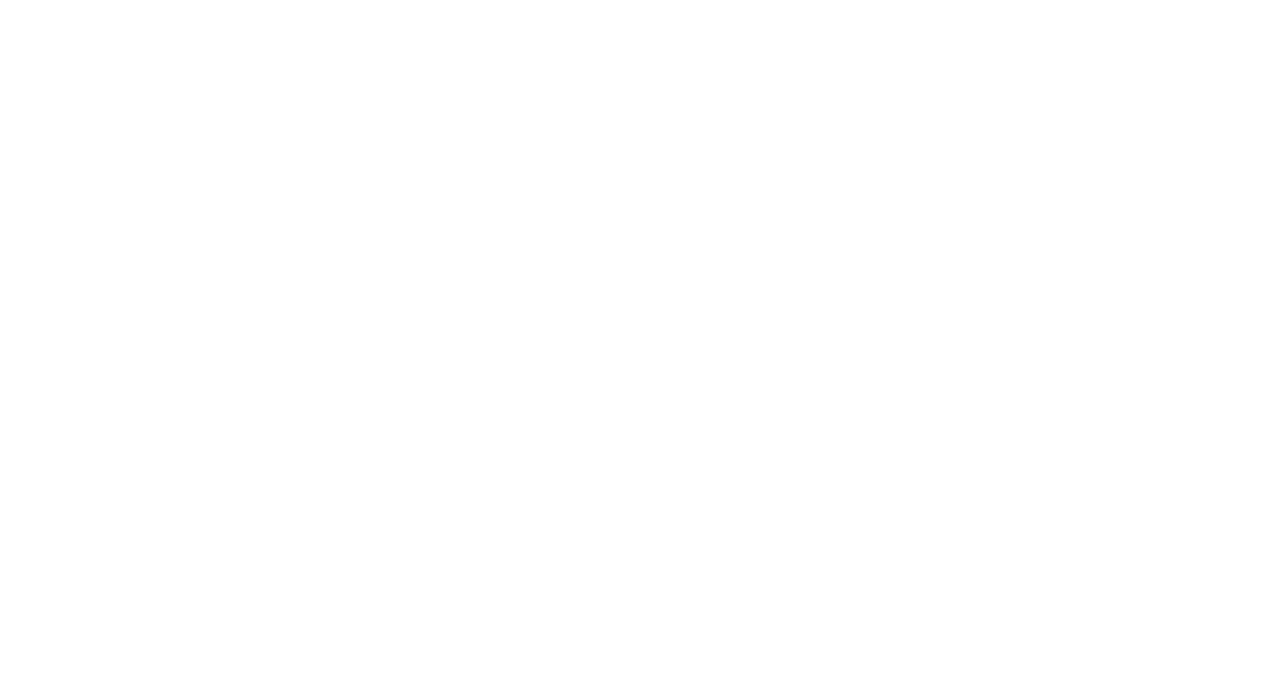
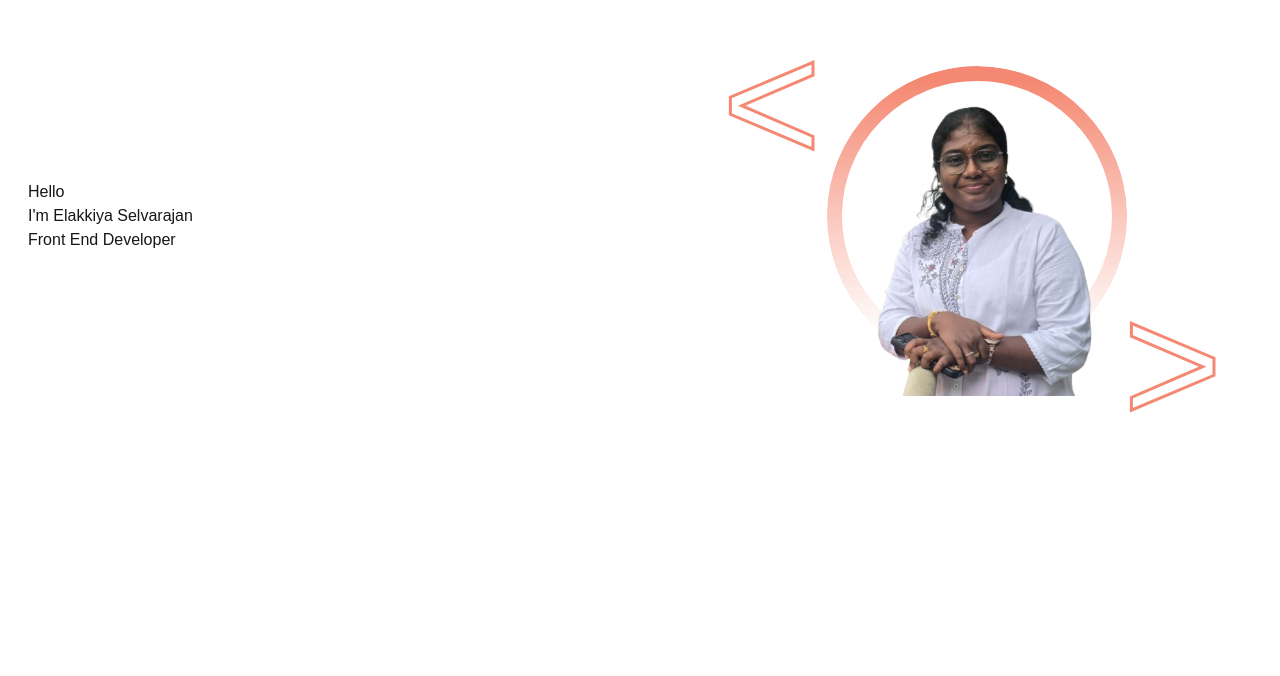
Before and after one commit to Elakkiya-S-28/portfolio_web, a Next.js app: page /Main in a window 1280 px wide. Shown: the part 124-800 px from the top of the page. Built offline with nearby package versions, Linux system fonts and the light colour scheme.

Commit message:
Image - Completed

```diff
--- a/src/Image/index.tsx
+++ /dev/null
@@ -1,3 +0,0 @@
-export const Image ={
-    profileImage: require()
-}
--- a/src/app/Main/page.tsx
+++ b/src/app/Main/page.tsx
@@ -1,20 +1,47 @@
-import { Home } from "../../container/Main/Home/page";
-
+import { About } from "@/container/Main/About/page";
+import { Contacts } from "@/container/Main/Contacts/page";
+import Home from "@/container/Main/Home/page";
 
 export default function Main() {
   return (
-    <div>
-    <div className="flex flex-row justify-between items-center pt-5">
-      <h1 className=" text-xl text-white font-bold px-7">
-       Elakkiya Selvarajan
-      </h1>
+    <div className="relative">
+      <div className="fixed flex flex-row justify-between items-center pt-5  w-full">
+        <h1 className=" text-xl text-white font-bold px-7">
+          Elakkiya Selvarajan
+        </h1>
 
-      <h3 className="text-xl text-white pr-7">
-        I'm a passionate developer with a knack for creating stunning web
-        applications.
-      </h3>
+        <h3 className="text-xl text-white pr-7">
+          <a
+            href="#home"
+            className="px-3 py-2 rounded-md text-sm font-medium hover:bg-gray-700"
+          >
+            Home
+          </a>
+          <a
+            href="#about"
+            className="px-3 py-2 rounded-md text-sm font-medium hover:bg-gray-700"
+          >
+            About
+          </a>
+          <a
+            href="#contacts"
+            className="px-3 py-2 rounded-md text-sm font-medium hover:bg-gray-700"
+          >
+            Contacts
+          </a>
+        </h3>
+      </div>
+      <section id="home" className="min-h-screen px-7 pt-20">
+        <Home />
+      </section>
 
-    </div>
+      <section id="about" className="min-h-screen px-7 pt-20">
+        <About />
+      </section>
+
+      <section id="contacts" className="min-h-screen px-7 pt-20">
+        <Contacts />
+      </section>
     </div>
   );
 }
--- a/src/app/globals.css
+++ b/src/app/globals.css
@@ -14,7 +14,7 @@
 
 @media (prefers-color-scheme: dark) {
   :root {
-    --background: #222222;
+    --background: #0B0F14;
     --foreground: #ededed;
   }
 }
@@ -23,4 +23,5 @@
   background: var(--background);
   color: var(--foreground);
   font-family: Arial, Helvetica, sans-serif;
+    scroll-behavior: smooth;
 }
--- a/src/app/home/page.tsx
+++ /dev/null
@@ -1,5 +0,0 @@
-import { Home } from "@/container/Main/Home/page"
-
-export default function Page() {
-  return <Home />;
-}
--- /dev/null
+++ b/src/component/HomeImage/page.tsx
@@ -0,0 +1,38 @@
+export default function HomeImage() {
+  return (
+    <div className="relative w-[550px] h-[520px] overflow-hidden">
+      <span
+        className="absolute top-5 left-5 text-[170px] text-[#F26B4F] select-none"
+        style={{
+          WebkitTextStroke: "3px #F26B4F",
+          color: "transparent",
+          opacity: 0.8,
+        }}
+      >
+        &lt;
+      </span>
+
+      <div className="absolute inset-0 flex items-center justify-center">
+        <div className="w-[300px] h-[300px] rounded-full border-[15px] border-[#F26B4F] opacity-80 mask-b-from-5% mask-b-to-90%"></div>
+      </div>
+
+      <img
+        src="/Image/homeimage.png"
+        alt="Profile"
+        className="absolute top-35 right-32 w-[400px] h-auto object-contain z-10"
+      />
+      <div className="relative">
+        <span
+          className="absolute top-70 left-105 text-[170px] text-[#F26B4F] border outline select-none"
+          style={{
+            WebkitTextStroke: "3px #F26B4F",
+            color: "transparent",
+            opacity: 0.8,
+          }}
+        >
+          &gt;
+        </span>
+      </div>
+    </div>
+  );
+}
--- a/src/container/Main/Home/page.tsx
+++ b/src/container/Main/Home/page.tsx
@@ -1,7 +1,18 @@
-export const Home= () =>{
+import HomeImage from "@/component/HomeImage/page"
+
+export default function Home() {
     return(
+      <div className="flex flex-row justify-between items-center">
         <div>
-            <h1>Hello from Home</h1>
+          <h1>Hello</h1>
+          <div>
+            <h2>I'm Elakkiya Selvarajan</h2>
+          </div>
+          <h1>Front End Developer</h1>
+        </div>
+        <div >
+          <HomeImage/>
+        </div>
         </div>
     )
 }
```
Also changed, not shown: public/Image/homeimage.png (added).
